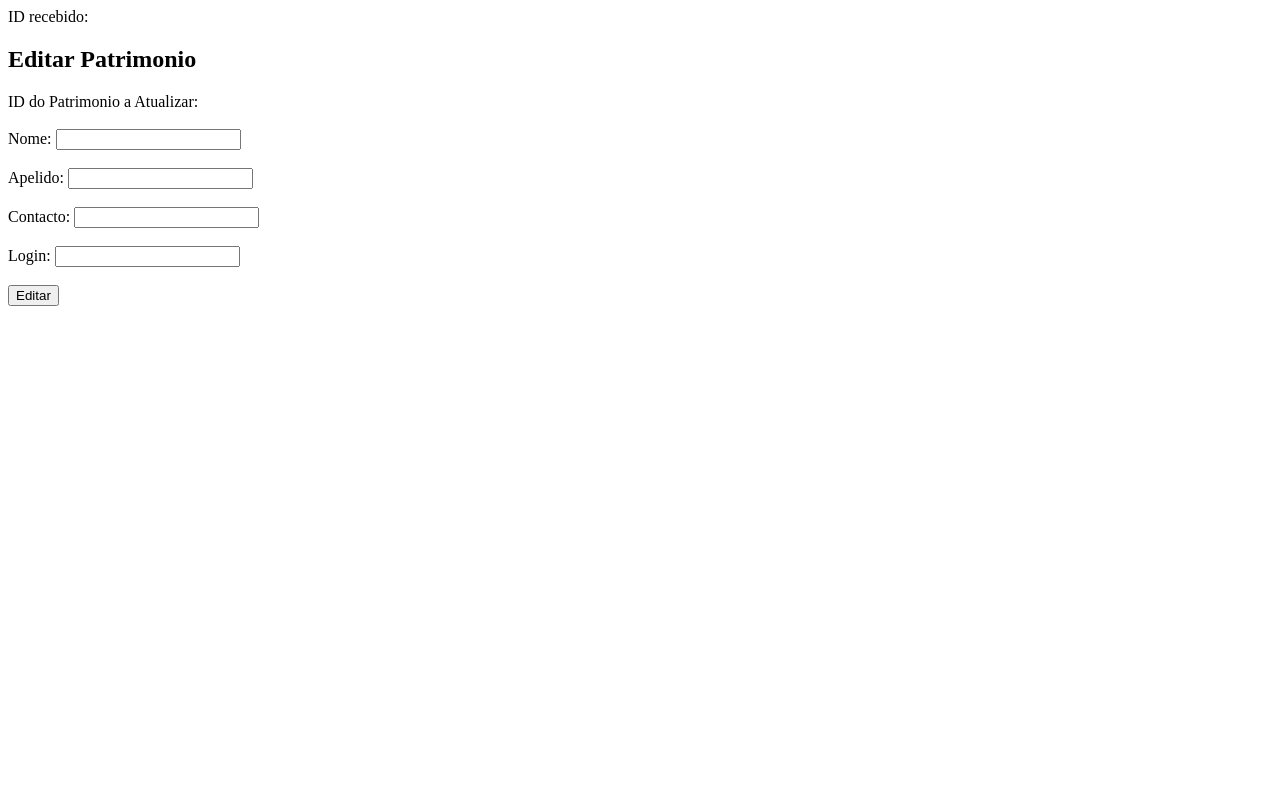
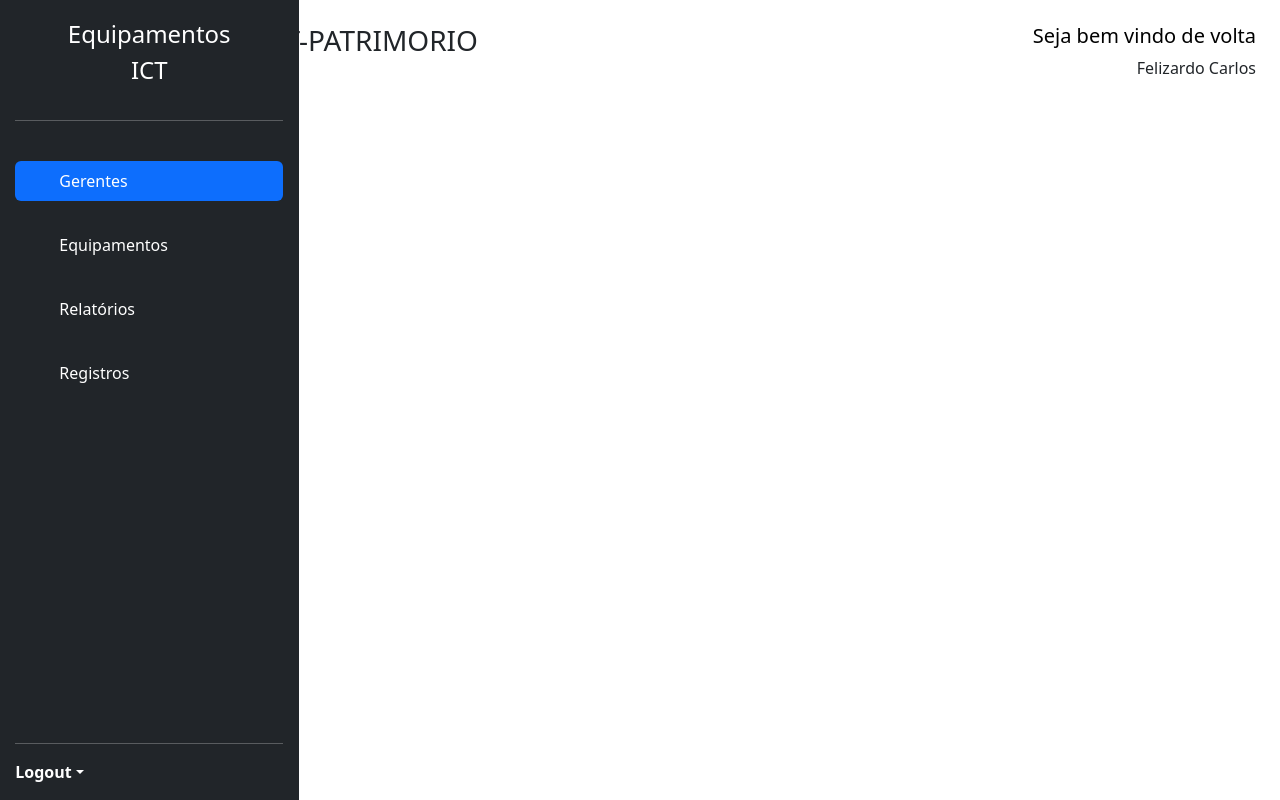
Before and after one commit to Badfox16/ICT-managment, a PHP site: page /EditarPatrimonio.php in a window 1280 px wide. Run offline with PHP 8.4, Linux system fonts and the light colour scheme; data that the repository does not hold is empty.

Commit message:
Adiciao do editar tela

```diff
--- a/Patrimonio/Classes/Patrimonio/PatrimonioDAO.php
+++ b/Patrimonio/Classes/Patrimonio/PatrimonioDAO.php
@@ -13,7 +13,7 @@ class PatrimonioDAO {
     }
 
     public function inserir(PatrimonioDTO $Patrimonio) {
-        $sql = "INSERT INTO tbPatrimonio (Nome, Apelido, Contacto,Email, UsrLogin, Estado, Senha) VALUES (?, ?, ?, ?, ?, ?)";
+        $sql = "INSERT INTO tbPatrimonio (Nome, Apelido, Contacto,Email, UsrLogin, Estado, Senha) VALUES (?, ?, ?, ?,?, ?, ?)";
         $stmt = $this->conexao->prepare($sql);
         $stmt->execute([$Patrimonio->getNome(), $Patrimonio->getApelido(), $Patrimonio->getContacto(), $Patrimonio->getEmail(),$Patrimonio->getUsrLogin(), $Patrimonio->getEstado(), $Patrimonio->getSenha()]);
     }
--- a/Patrimonio/Controllers/Cadastrar.php
+++ b/Patrimonio/Controllers/Cadastrar.php
@@ -29,7 +29,8 @@ if ($_SERVER["REQUEST_METHOD"] === "POST") {
         $conexao = ConexaoBD::conectar();
         $PatrimonioDAO = new PatrimonioDAO($conexao);
         $PatrimonioDAO->inserir($PatrimonioDTO);
-        echo "Inserção bem-sucedida!";
+        header("Location: ../index.php");
+        exit();
     } catch (Exception $e) {
         echo "Erro ao inserir: " . $e->getMessage();
     }
--- a/Patrimonio/EditarPatrimonio.php
+++ b/Patrimonio/EditarPatrimonio.php
@@ -6,46 +6,140 @@ require_once 'Classes/Patrimonio/PatrimonioDTO.php';
 
 $conexao = ConexaoBD::conectar();
 $PatrimonioDAO = new PatrimonioDAO($conexao);
-$id = filter_input(INPUT_GET, 'Id');
-echo "ID recebido: $id";
 
-try {
-    $Patrimonio = $PatrimonioDAO->buscarPorId($id);
-} catch (PDOException $e) {
-    echo "Erro no banco de dados: " . $e->getMessage();
-}
+$Patrimonios = $PatrimonioDAO->listarTodos();
+
 ?>
 
 <!DOCTYPE html>
-<html lang="en">
+<html>
 
 <head>
-    <meta charset="UTF-8">
-    <meta name="viewport" content="width=device-width, initial-scale=1.0">
-    <title>Editar Patrimonio</title>
+    <title>Ver Patrimonios</title>
+    <link rel="stylesheet" href="https://stackpath.bootstrapcdn.com/font-awesome/4.7.0/css/font-awesome.min.css">
+    <link rel="stylesheet" href="https://cdn.jsdelivr.net/npm/bootstrap-icons@1.11.1/font/bootstrap-icons.css" />
+    <link rel="stylesheet" href="./style/bootstrap.min.css" crossorigin="anonymous">
+    <link rel="stylesheet" href="./style/style.css" />
 </head>
 
 <body>
+    <main class="main container-fluid d-flex">
+        <!-- Dashboard/ left content -->
+        <section class="left-dashboard col-2">
+            <div class="d-flex flex-column p-3 text-white bg-dark" style="width: 300px; height:100vh;">
+                <a href="/" class="d-flex flex-column align-items-center mb-3 text-white text-decoration-none">
+                    <span class="fs-4">Equipamentos</span>
+                    <span class="fs-4">ICT</span>
+                </a>
+                <hr>
+                <ul class="nav nav-pills flex-column mb-auto">
+                    <li class="nav-item">
+                        <a href="#" class="nav-link active mt-4 mb-4" aria-current="page">
+                            <svg class="bi me-2" width="16" height="16">
+                                <use xlink:href="#home"></use>
+                            </svg>
+                            Gerentes
+                        </a>
+                    </li>
+                    <li>
+                        <a href="#" class="nav-link text-white mb-4">
+                            <svg class="bi me-2" width="16" height="16">
+                                <use xlink:href="#speedometer2"></use>
+                            </svg>
+                            Equipamentos
+                        </a>
+                    </li>
+                    <li>
+                        <a href="#" class="nav-link text-white mb-4">
+                            <svg class="bi me-2" width="16" height="16">
+                                <use xlink:href="#table"></use>
+                            </svg>
+                            Relatórios
+                        </a>
+                    </li>
+                    <li>
+                        <a href="#" class="nav-link text-white mb-4">
+                            <svg class="bi me-2" width="16" height="16">
+                                <use xlink:href="#grid"></use>
+                            </svg>
+                            Registros
+                        </a>
+                    </li>
+                    <li>
+                        <a href="#" class="nav-link text-white">
 
-    <h2>Editar Patrimonio</h2>
-    <form method="post" action="Controllers/Editar.php">
-        <label for="id">ID do Patrimonio a Atualizar:</label>
-        <input type="hidden" name="id" id="id" value="<?= $Patrimonio['Id_Patrimonio']; ?>">
-        <br> <br>
-        <label for="nome">Nome:</label>
-        <input type="text" name="nome" id="nome" value="<?= $Patrimonio['Nome']; ?>" required>
-        <br><br>
-        <label for="apelido">Apelido:</label>
-        <input type="text" name="apelido" id="apelido" value="<?= $Patrimonio['Apelido']; ?>" required>
-        <br><br>
-        <label for="contacto">Contacto:</label>
-        <input type="text" name="contacto" id="contacto" value="<?= $Patrimonio['Contacto']; ?>" required>
-        <br><br>
-        <label for="login">Login:</label>
-        <input type="text" name="login" id="login" value="<?= $Patrimonio['UsrLogin']; ?>">
-        <br><br>
-        <input type="submit" value="Editar">
-    </form>
+                    </li>
+                </ul>
+                <hr>
+                <div class="dropdown">
+                    <a href="#" class="d-flex align-items-center text-white text-decoration-none dropdown-toggle" id="dropdownUser1" data-bs-toggle="dropdown" aria-expanded="false">
+                        <strong>Logout</strong>
+                    </a>
+                    <ul class="dropdown-menu dropdown-menu-dark text-small shadow" aria-labelledby="dropdownUser1">
+                        <li><a class="dropdown-item" href="#">Definições</a></li>
+                        <li><a class="dropdown-item" href="#">Ver Perfil</a></li>
+                        <li>
+                            <hr class="dropdown-divider">
+                        </li>
+                        <li><a class="dropdown-item" href="#">Sair</a></li>
+                    </ul>
+                </div>
+            </div>
+        </section>
+
+        <!-- Right content -->
+        <section class="right-content container-fluid bg-muted pt-4">
+            <div class="header d-flex justify-content-between text-muted">
+                <div class="system-name">
+                    <h3 class="text-uppercase mx-4 text-dark">Ict-patrimorio</h3>
+                </div>
+
+                <div class="manager-name">
+                    <h5 class="text-black">Seja bem vindo de volta</h5>
+                    <p class="text-end text-dark">Felizardo Carlos</p>
+                </div>
+            </div>
+
+            <div class="main-content">
+                <div class="register-print d-flex">
+
+                    <!-- Editar membros do patrimonio -->
+                    <?php foreach ($Patrimonios as $patrimonio) : ?>
+                        <div class="register-form col-8">
+                            <h3 class="text-primary">Editar Membro do Património</h3>
+                            <form action="./Controllers/Cadastrar.php" method="POST" class="form-register">
+                                <div class="mb-3">
+                                    <input type="text" name="nome" value="<?= $patrimonio["Nome"] ?>" class="form-control" placeholder="Nome" required>
+                                </div>
+                                <div class="mb-3">
+                                    <input type="text" name="apelido" value="<?= $patrimonio["Apelido"] ?>" class="form-control" placeholder="Apelido" required>
+                                </div>
+                                <div class="mb-3">
+                                    <input type="email" name="email" value="<?= $patrimonio["Email"] ?>" class="form-control" placeholder="Email" required>
+                                </div>
+                                <div class="mb-3">
+                                    <input type="number" name="contacto" value="<?= $patrimonio["Contacto"] ?>" class="form-control" placeholder="Contacto" required>
+                                </div>
+                                <div class="mb-3">
+                                    <input type="text" name="login" value="<?= $patrimonio["UsrLogin"] ?>" class="form-control" placeholder="Nome de Usuário" required>
+                                </div>
+                                <div class="mb-3">
+                                    <input type="text" name="senha" value="<?= $patrimonio["Senha"] ?>" class="form-control" placeholder="Senha" required>
+                                </div>
+                                <div class="mb-3">
+                                    <input type="hidden" name="estado" value="Ativo" class="form-control" placeholder="estado" required>
+                                </div>
+                                <button class="btn text-bg-success add-btn">
+                                    <i class="bi bi-person-fill-add"></i>
+                                    Adicionar
+                                </button>
+                            </form>
+                        </div>
+                    <?php endforeach; ?>
+                </div>
+            </div>
+        </section>
+    </main>
 </body>
 
 </html>
```
